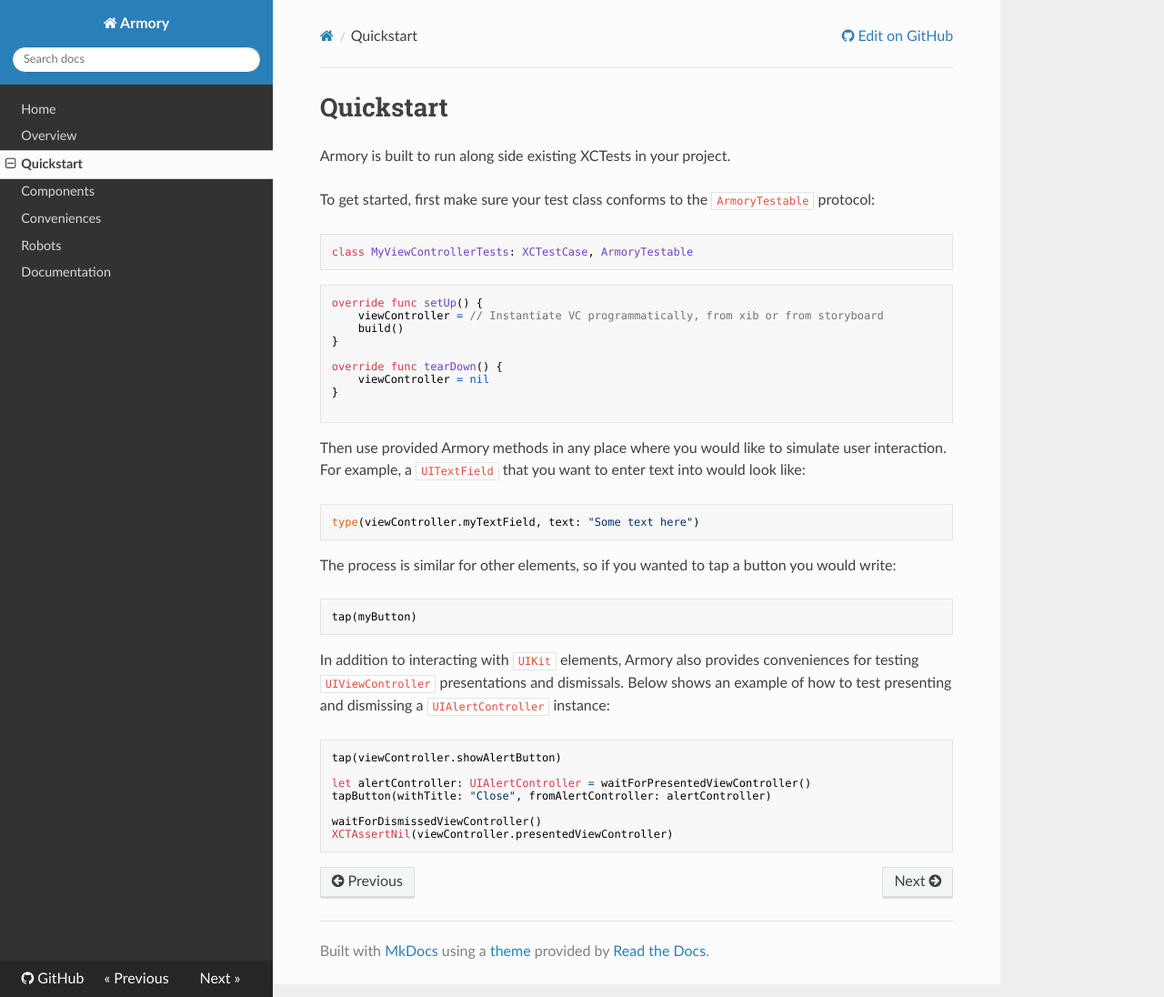
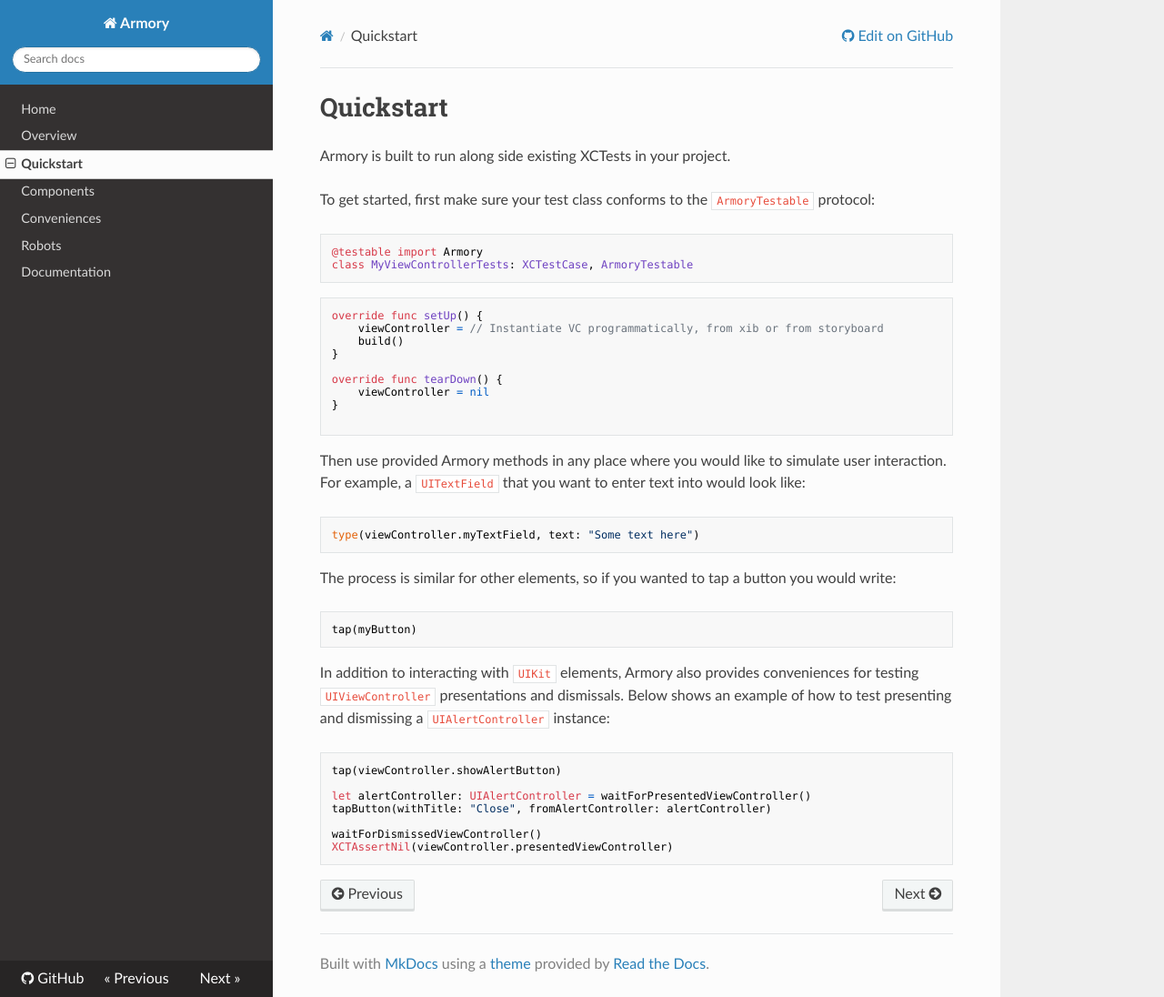
Before and after one commit to stablekernel/Armory, an MkDocs documentation site: the page built from docs/quickstart.md, in a window 1280 px wide and 1096 px high. Shown: the whole window at 91% size. Built offline with MkDocs 1.6.1, drawn with Linux system fonts in a browser that asks for light colours; nearby versions of some CDN libraries; old or Windows-style settings are respelled for this version of MkDocs.

Commit message:
Add testable import in quickstart

````diff
--- a/docs/quickstart.md
+++ b/docs/quickstart.md
@@ -5,6 +5,7 @@
 To get started, first make sure your test class conforms to the `ArmoryTestable` protocol:
 
 ```swift
+@testable import Armory
 class MyViewControllerTests: XCTestCase, ArmoryTestable
 ```
 
````
